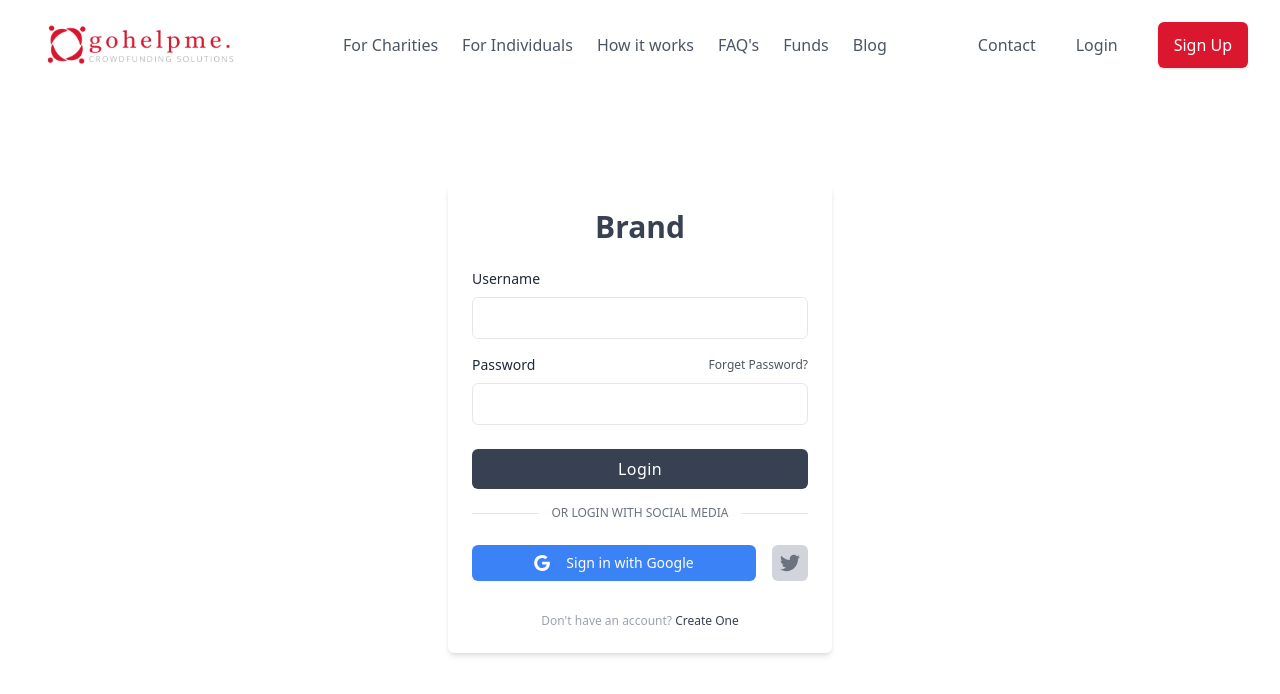
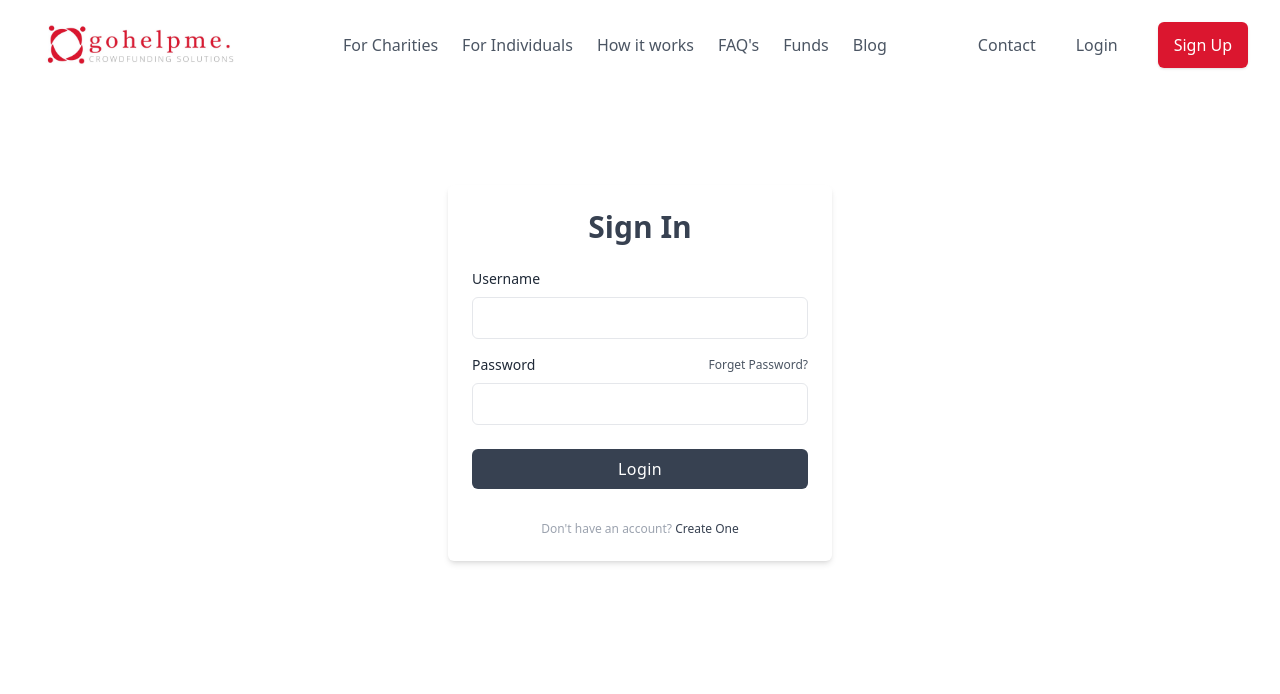
Before and after one commit to ssaisrinivasdev/gohelpme-v1, a Next.js app: page /login in a window 1280 px wide. Shown: the top 694 px of the page. Built offline with nearby package versions, Linux system fonts and the light colour scheme.

Commit message:
changed image properties, removed google signin,

```diff
--- a/components/UI/Cards.js
+++ b/components/UI/Cards.js
@@ -7,8 +7,10 @@ export default function Cards() {
     <div className="w-full max-w-sm overflow-hidden bg-white rounded-lg shadow-lg dark:bg-gray-800">
       <Image
         className="object-cover object-center w-full h-56"
-        src="https://images.gofundme.com/U_iL7gR5HJE1VtGE2t0aofxrDYU=/720x405/https://d2g8igdw686xgo.cloudfront.net/68944039_1666737821907705_r.jpeg"
+        src="/images/patient.jpg"
         alt="avatar"
+        width={5000}
+        height={3000}
       />
 
       <div className="flex items-left px-3 py-3 bg-color1">
--- a/components/UI/Footer.js
+++ b/components/UI/Footer.js
@@ -32,7 +32,12 @@ const Footer = () => {
   return (
     <footer className="text-gray-500 bg-white px-4 py-5 max-w-screen-xl mx-auto pt-32 pb-32">
       <div className="max-w-lg sm:mx-auto sm:text-center">
-        <Image src="/images/Logo/Logo.jpg" className="w-full sm:mx-auto" />
+        <Image
+          src="/images/Logo/Logo.jpg"
+          className="w-full sm:mx-auto"
+          width={1000}
+          height={1000}
+        />
         <p className="leading-relaxed mt-2 text-[15px]">
           {" "}
           Lorem Ipsum has been the industry's standard dummy text ever since the
--- a/components/UI/Hero2.js
+++ b/components/UI/Hero2.js
@@ -34,8 +34,10 @@ const Hero2 = () => {
         </div>
         <div className="flex-1 text-center mt-7 lg:mt-0 lg:ml-3 ">
           <Image
-            src="https://i.postImage.cc/HxHyt53c/undraw-heatmap-uyye.png"
+            src="/images/help.jpg"
             className="w-full mx-auto sm:w-10/12  lg:w-full"
+            height={5000}
+            width={5000}
           />
         </div>
       </section>
--- a/next.config.js
+++ b/next.config.js
@@ -2,6 +2,9 @@
 const nextConfig = {
   reactStrictMode: true,
   swcMinify: true,
-}
+  images: {
+    domains: ["images.gofundme.com", "i.postimage.cc"],
+  },
+};
 
-module.exports = nextConfig
+module.exports = nextConfig;
--- a/pages/login.js
+++ b/pages/login.js
@@ -1,5 +1,6 @@
 import React from "react";
 import Header from "../components/UI/Header";
+import Link from "next/link";
 
 export default function login() {
   return (
@@ -8,7 +9,7 @@ export default function login() {
       <div className="py-24">
         <div class="w-full max-w-sm p-6 m-auto mx-auto bg-white rounded-md shadow-md">
           <h1 class="text-3xl font-semibold text-center text-gray-700">
-            Brand
+            Sign In
           </h1>
 
           <form class="mt-6">
@@ -45,44 +46,15 @@ export default function login() {
             </div>
           </form>
 
-          <div class="flex items-center justify-between mt-4">
-            <span class="w-1/5 border-b  lg:w-1/5"></span>
-
-            <a href="#" class="text-xs text-center text-gray-500 uppercase ">
-              or login with Social Media
-            </a>
-
-            <span class="w-1/5 border-b lg:w-1/5"></span>
-          </div>
-
-          <div class="flex items-center mt-6 -mx-2">
-            <button
-              type="button"
-              class="flex items-center justify-center w-full px-6 py-2 mx-2 text-sm font-medium text-white transition-colors duration-300 transform bg-blue-500 rounded-md hover:bg-blue-400 focus:bg-blue-400 focus:outline-none"
-            >
-              <svg class="w-4 h-4 mx-2 fill-current" viewBox="0 0 24 24">
-                <path d="M12.24 10.285V14.4h6.806c-.275 1.765-2.056 5.174-6.806 5.174-4.095 0-7.439-3.389-7.439-7.574s3.345-7.574 7.439-7.574c2.33 0 3.891.989 4.785 1.849l3.254-3.138C18.189 1.186 15.479 0 12.24 0c-6.635 0-12 5.365-12 12s5.365 12 12 12c6.926 0 11.52-4.869 11.52-11.726 0-.788-.085-1.39-.189-1.989H12.24z"></path>
-              </svg>
-
-              <span class="hidden mx-2 sm:inline">Sign in with Google</span>
-            </button>
-
-            <a
-              href="#"
-              class="p-2 mx-2 text-sm font-medium text-gray-500 transition-colors duration-300 transform bg-gray-300 rounded-md hover:bg-gray-200"
-            >
-              <svg class="w-5 h-5 fill-current" viewBox="0 0 24 24">
-                <path d="M23.954 4.569c-.885.389-1.83.654-2.825.775 1.014-.611 1.794-1.574 2.163-2.723-.951.555-2.005.959-3.127 1.184-.896-.959-2.173-1.559-3.591-1.559-2.717 0-4.92 2.203-4.92 4.917 0 .39.045.765.127 1.124C7.691 8.094 4.066 6.13 1.64 3.161c-.427.722-.666 1.561-.666 2.475 0 1.71.87 3.213 2.188 4.096-.807-.026-1.566-.248-2.228-.616v.061c0 2.385 1.693 4.374 3.946 4.827-.413.111-.849.171-1.296.171-.314 0-.615-.03-.916-.086.631 1.953 2.445 3.377 4.604 3.417-1.68 1.319-3.809 2.105-6.102 2.105-.39 0-.779-.023-1.17-.067 2.189 1.394 4.768 2.209 7.557 2.209 9.054 0 13.999-7.496 13.999-13.986 0-.209 0-.42-.015-.63.961-.689 1.8-1.56 2.46-2.548l-.047-.02z"></path>
-              </svg>
-            </a>
-          </div>
-
           <p class="mt-8 text-xs font-light text-center text-gray-400">
             {" "}
             Don't have an account?{" "}
-            <a href="#" class="font-medium text-gray-700 hover:underline">
+            <Link
+              href="/registration"
+              class="font-medium text-gray-700 hover:underline"
+            >
               Create One
-            </a>
+            </Link>
           </p>
         </div>
       </div>
```
Also changed, not shown: public/images/help.jpg (added), 1 other file (tests, documents, lock files or other folders).
